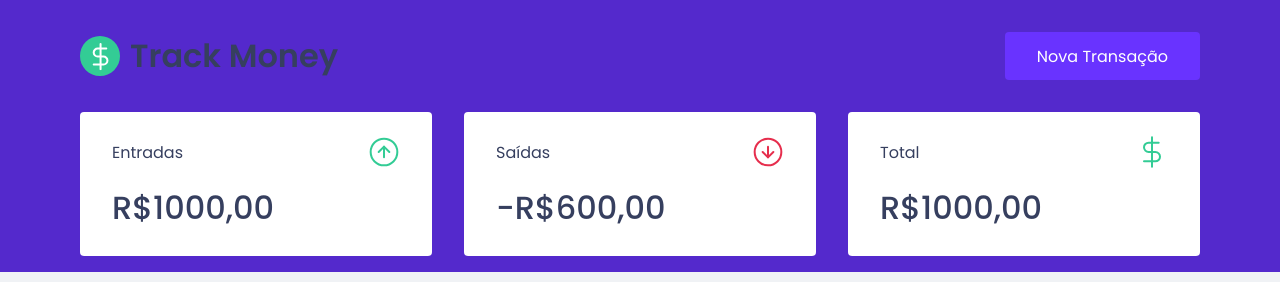
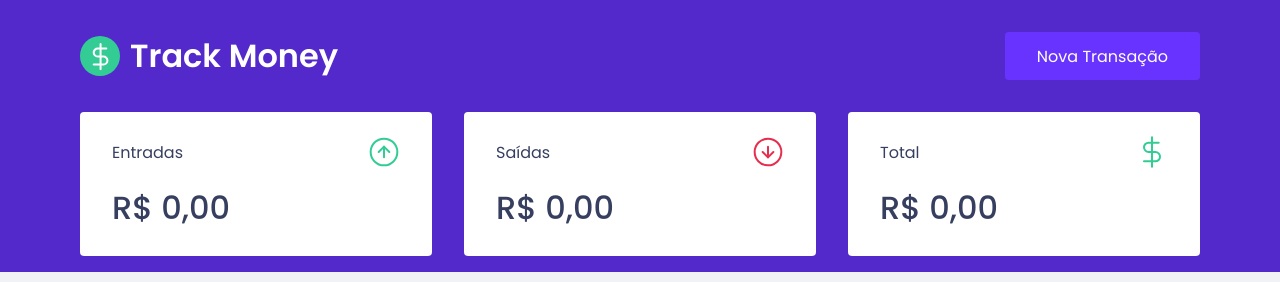
Before and after one commit to bylucaspaiva/ignite-reactjs, a React (Create React App) app: page / in a window 1280 px wide. Shown: the top 282 px of the page. Built offline with nearby package versions, Linux system fonts and the light colour scheme; no server answers; what miragejs would draw is missing.

Commit message:
feat: calculing total from deposits and withdraws

```diff
--- a/src/App.tsx
+++ b/src/App.tsx
@@ -5,7 +5,7 @@ import { GlobalStyle } from './styles/global';
 import { Header } from './components/Header';
 import { Dashboard } from './components/Dashboard';
 import { NewTransactionModal } from './components/NewTransactionModal';
-import { TransactionsContext } from './TransactionsContext';
+import { TransactionsProvider } from './TransactionsContext';
 
 Modal.setAppElement('#root');
 
@@ -21,7 +21,7 @@ export function App() {
   }
 
   return (
-    <TransactionsContext.Provider value={[]}>
+    <TransactionsProvider>
       <GlobalStyle />
       <Header onOpenNewTransactionModal={handleOpenNewTransactionModal}/>
       <Dashboard />
@@ -29,6 +29,6 @@ export function App() {
         isOpen={isNewTransactionModalOpen}
         onRequestClose={handleCloseNewTransactionModal}
       />
-    </TransactionsContext.Provider>
+    </TransactionsProvider>
   );
 }
--- a/src/TransactionsContext.ts
+++ /dev/null
@@ -1,3 +0,0 @@
-import {createContext} from 'react'
-
-export const TransactionsContext = createContext([]);
--- /dev/null
+++ b/src/TransactionsContext.tsx
@@ -0,0 +1,58 @@
+import {createContext, ReactNode, useEffect, useState} from 'react'
+import { api } from './components/services/api';
+
+interface Transaction {
+  id: number,
+  title: string,
+  amount: number,
+  type: string,
+  category: string,
+  createdAt: string,
+}
+
+interface TransactionInput {
+  title: string,
+  amount: number,
+  type: string,
+  category: string,
+}
+
+interface TransactionsProviderProps {
+  children: ReactNode;
+}
+
+interface TransactionsContextData {
+  transactions: Transaction[];
+  createTransaction: (transaction: TransactionInput) => Promise<void>;
+}
+
+
+export const TransactionsContext = createContext<TransactionsContextData >(
+  {} as TransactionsContextData
+  );
+
+export function TransactionsProvider ({children}: TransactionsProviderProps) {
+  const [transactions, setTransactions] = useState<Transaction[]>([]);
+
+  useEffect(() => {
+    api.get('transactions')
+      .then(response => setTransactions(response.data.transactions))
+  }, []);
+
+  async function createTransaction(transactionInput: TransactionInput) {
+    const response = await api.post('transactions', {
+      ...transactionInput,
+      createdAt: new Date(),
+    })
+    const {transaction} = response.data;
+
+    setTransactions([...transactions, transaction])
+
+  }
+
+  return (
+    <TransactionsContext.Provider value={{transactions, createTransaction}}>
+      {children}
+    </TransactionsContext.Provider>
+  )
+}
--- a/src/components/Header/styles.ts
+++ b/src/components/Header/styles.ts
@@ -37,5 +37,6 @@ color: var(--text-title);
 
 h1 {
   padding-left: 10px;
+  color: white;
 }
 `
--- a/src/components/NewTransactionModal/index.tsx
+++ b/src/components/NewTransactionModal/index.tsx
@@ -1,12 +1,11 @@
-import { FormEvent, useState } from 'react';
+import { FormEvent, useState, useContext } from 'react';
 import Modal from 'react-modal'
 import  {Container, TransactionTypeContainer, RadioBox} from './styles';
 import closeImg from '../../assets/close.svg'
 import incomeImg from '../../assets/income.svg'
 import outcomeImg from '../../assets/outcome.svg'
 import { api } from '../services/api';
-
-
+import { TransactionsContext } from '../../TransactionsContext';
 
 interface NewTransactionModalProps {
   isOpen: boolean,
@@ -14,17 +13,29 @@ interface NewTransactionModalProps {
 }
 
 export function NewTransactionModal ({isOpen, onRequestClose} : NewTransactionModalProps) {
+  const {createTransaction} = useContext(TransactionsContext)
+
   const [type, setType] = useState('deposit');
   const [title, setTitle] = useState('')
-  const [value, setValue] = useState(0)
+  const [amount, setAmount] = useState(0)
   const [category, setCategory] = useState('')
 
-  function handleCreateNewTransaction(event: FormEvent) {
+  async function handleCreateNewTransaction(event: FormEvent) {
     event.preventDefault();
 
-    const data = [title, value, category, type];
+    await createTransaction ({
+      title,
+      amount,
+      category,
+      type,
+    })
 
-    api.post('transactions', data)
+    setTitle('');
+    setAmount(0);
+    setCategory('');
+    setType('deposit');
+    onRequestClose();
+
   }
 
   return (
@@ -51,8 +62,8 @@ export function NewTransactionModal ({isOpen, onRequestClose} : NewTransactionMo
           <input
             placeholder="Valor"
             type="number"
-            value={value}
-            onChange={event => setValue(Number(event.target.value))}
+            value={amount}
+            onChange={event => setAmount(Number(event.target.value))}
           />
           <TransactionTypeContainer>
             <RadioBox
--- a/src/components/Summary/index.tsx
+++ b/src/components/Summary/index.tsx
@@ -1,4 +1,4 @@
-import React, {useContext} from 'react';
+import React, { useContext } from 'react';
 import { Container } from "./styles"
 
 import IncomeImg from '../../assets/income.svg';
@@ -6,10 +6,23 @@ import OutcomeImg from '../../assets/outcome.svg';
 import TotalImg from '../../assets/total.svg';
 import { TransactionsContext } from '../../TransactionsContext';
 
-export function Summary () {
-  const data = useContext(TransactionsContext);
+export function Summary() {
+  const { transactions } = useContext(TransactionsContext)
 
-  console.log(data);
+  const summary = transactions.reduce((acc, transaction) => {
+    if (transaction.type === 'deposit') {
+      acc.deposits += transaction.amount;
+      acc.total += transaction.amount;
+    } else {
+      acc.withdraws += transaction.amount;
+      acc.total -= transaction.amount;
+    }
+
+    return acc;
+  }, {
+    deposits: 0, withdraws: 0, total: 0
+  })
+  console.log(transactions);
 
   return (
     <Container>
@@ -18,21 +31,33 @@ export function Summary () {
           <p>Entradas</p>
           <img src={IncomeImg} alt="Entradas" />
         </header>
-        <strong>R$1000,00</strong>
+        <strong>{new Intl.NumberFormat('pt-BR', {
+          style: 'currency',
+          currency: 'BRL'
+          }).format(summary.deposits)}
+        </strong>
       </div>
       <div>
         <header>
           <p>Saídas</p>
           <img src={OutcomeImg} alt="Saídas" />
         </header>
-        <strong>-R$600,00</strong>
+        <strong>{new Intl.NumberFormat('pt-BR', {
+          style: 'currency',
+          currency: 'BRL'
+          }).format(summary.withdraws)}
+        </strong>
       </div>
       <div>
         <header>
           <p>Total</p>
           <img src={TotalImg} alt="Total" />
         </header>
-        <strong>R$1000,00</strong>
+        <strong>{new Intl.NumberFormat('pt-BR', {
+          style: 'currency',
+          currency: 'BRL'
+          }).format(summary.total)}
+        </strong>
       </div>
     </Container>
   )
--- a/src/components/TransactionTable/index.tsx
+++ b/src/components/TransactionTable/index.tsx
@@ -1,25 +1,9 @@
-import { useEffect, useState } from "react";
-import { api } from "../services/api";
+import { useContext} from "react";
+import { TransactionsContext } from "../../TransactionsContext";
 import { Container } from "./styles";
 
-interface transaction {
-  id: number,
-  title: string,
-  amount: number,
-  type: string,
-  category: string,
-  createdAt: string,
-}
-
-
 export function TransactionTable() {
-  const [transactions, setTransactions] = useState<transaction[]>([]);
-
-  useEffect(() => {
-    api.get('transactions')
-      .then(response => setTransactions(response.data.transactions))
-  }, []);
-
+  const {transactions} = useContext(TransactionsContext)
 
   return (
     <Container>
```
